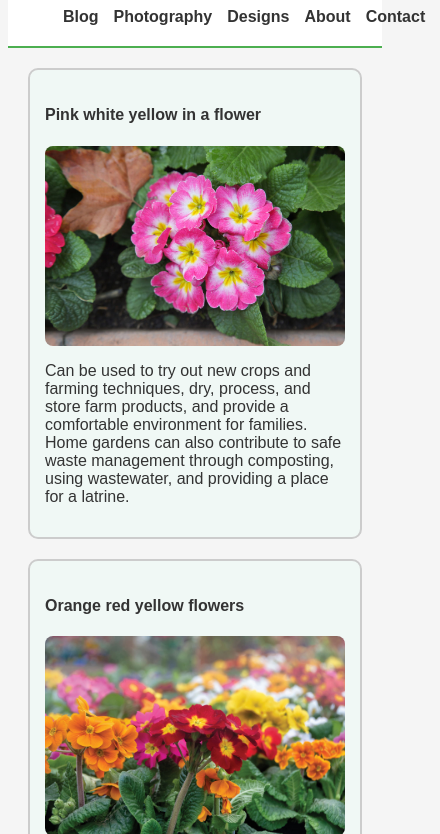
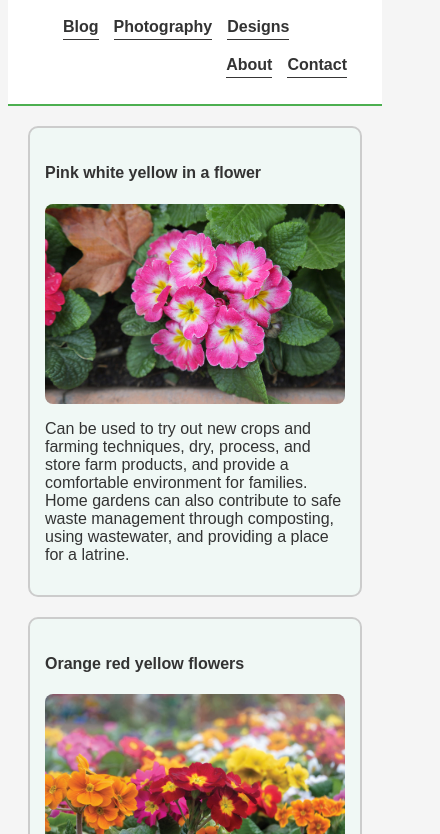
Before and after one commit to REVANTH-KARIAPPA/TheGreenSpace, a plain HTML site: page index.html in a window 390 px wide. Shown: the part 82-916 px from the top of the page, 440 px wide, since content can reach past the window. Drawn offline with Linux system fonts and the light colour scheme.

Commit message:
responsive

```diff
--- a/css/style.css
+++ b/css/style.css
@@ -140,7 +140,7 @@ header h1 {
 }
 
 nav ul li a.current {
-    border-bottom: 2px solid #747373;
+    border-bottom: 1px solid #363535;
     /* Underline color */
     padding-bottom: 4px;
     /* Space between text and underline */
@@ -148,12 +148,26 @@ nav ul li a.current {
     /* Optional: Make it bold for emphasis */
 }
 
+/* Base styles for the navigation */
 nav ul {
     list-style-type: none;
     padding: 0;
     display: flex;
     justify-content: space-between;
     margin: 20px 0 0;
+    background-color: #ffffff;
+    /* Optional: Background color for better visibility */
+}
+
+/* Responsive styles for smaller screens */
+@media (max-width: 468px) {
+    nav ul {
+        flex-direction: column;
+    }
+
+    nav ul li {
+        margin: 10px 0;
+    }
 }
 
 .nav-left {
--- a/header.html
+++ b/header.html
@@ -3,13 +3,13 @@
     <nav>
         <ul>
             <div class="nav-left">
-                <li><a href="index.html">Blog</a></li>
-                <li><a href="photography.html">Photography</a></li>
-                <li><a href="designs.html">Designs</a></li>
+                <li><a href="index.html" class="current">Blog</a></li>
+                <li><a href="photography.html" class="current">Photography</a></li>
+                <li><a href="designs.html" class="current">Designs</a></li>
             </div>
             <div class="nav-right">
-                <li><a href="about.html">About</a></li>
-                <li><a href="contact.html">Contact</a></li>
+                <li><a href="about.html" class="current">About</a></li>
+                <li><a href="contact.html" class="current">Contact</a></li>
             </div>
         </ul>
     </nav>
```
